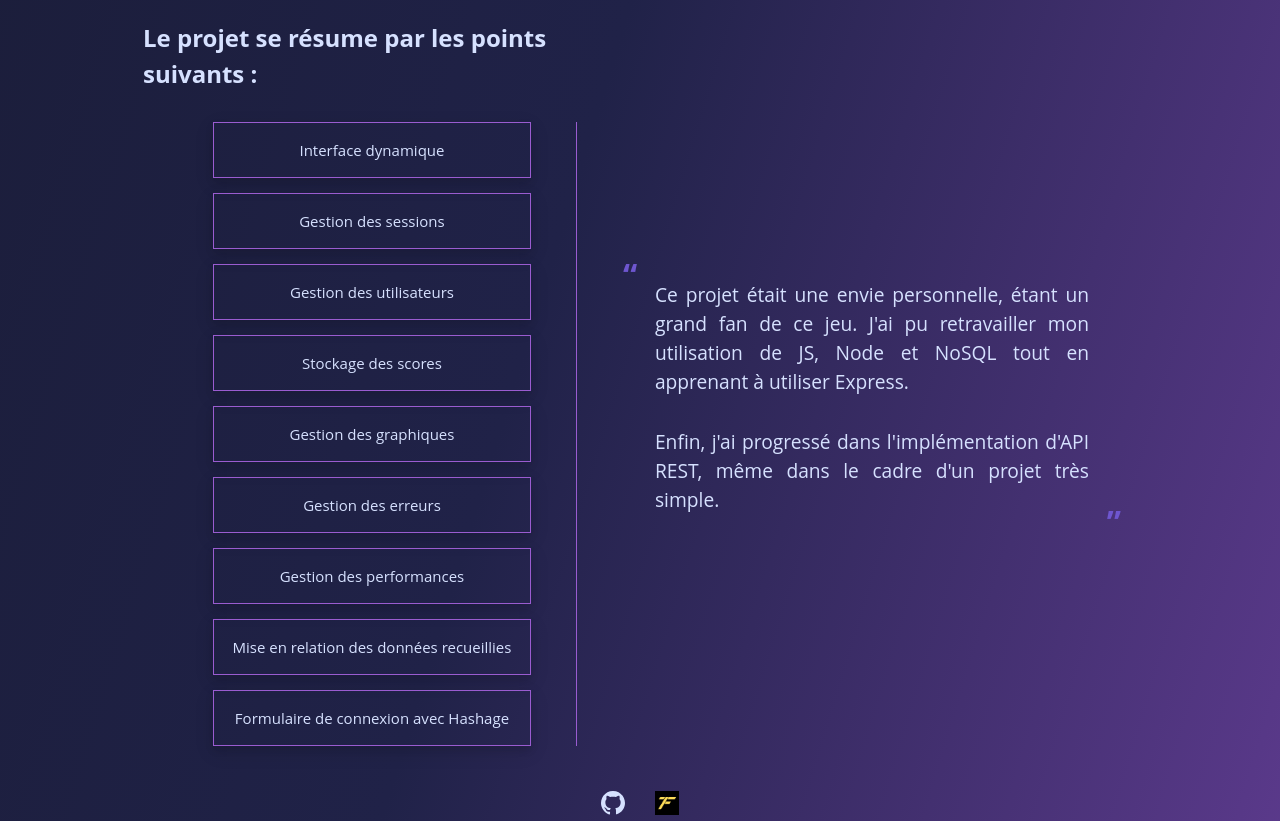
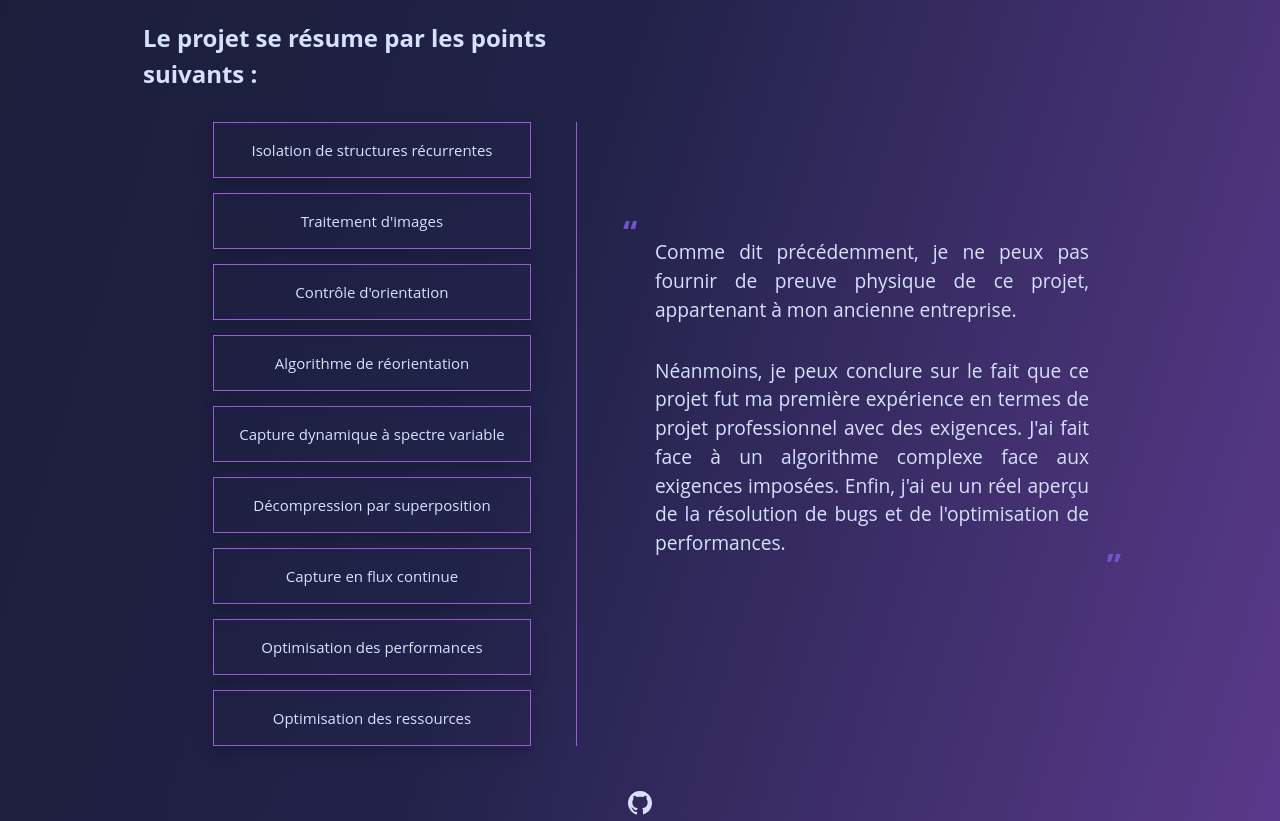
Before and after one commit to ArthurDesmonts/portfolio, a Vue app: page /portfolio/openCV in a window 1280 px wide. Shown: the part 2000-2821 px from the top of the page. Built offline with nearby package versions, Linux system fonts and the light colour scheme.

Commit message:
Ajout de la dernière partie du projet openCV

```diff
--- a/src/components/OpenCV.vue
+++ b/src/components/OpenCV.vue
@@ -36,20 +36,20 @@
         <div class="list-container">
             <p><span class='sub-title-prelist'>Le projet se résume par les points suivants :</span></p>
             <ul class="list">
-                <li>Interface dynamique</li>
-                <li>Gestion des sessions</li>
-                <li>Gestion des utilisateurs</li>
-                <li>Stockage des scores</li>
-                <li>Gestion des graphiques</li>
-                <li>Gestion des erreurs</li>
-                <li>Gestion des performances</li>
-                <li>Mise en relation des données recueillies</li>
-                <li>Formulaire de connexion avec Hashage</li>
+                <li>Isolation de structures récurrentes</li>
+                <li>Traitement d'images</li>
+                <li>Contrôle d'orientation</li>
+                <li>Algorithme de réorientation</li>
+                <li>Capture dynamique à spectre variable</li>
+                <li>Décompression par superposition</li>
+                <li>Capture en flux continue</li>
+                <li>Optimisation des performances</li>
+                <li>Optimisation des ressources</li>
             </ul>
         </div>
         <div class="summary justify-content ">
-            <p>Ce projet était une envie personnelle, étant un grand fan de ce jeu. J'ai pu retravailler mon utilisation de JS, Node et NoSQL tout en apprenant à utiliser Express.</p>
-            <p>Enfin, j'ai progressé dans l'implémentation d'API REST, même dans le cadre d'un projet très simple.</p>
+            <p>Comme dit précédemment, je ne peux pas fournir de preuve physique de ce projet, appartenant à mon ancienne entreprise.</p>
+            <p>Néanmoins, je peux conclure sur le fait que ce projet fut ma première expérience en termes de projet professionnel avec des exigences. J'ai fait face à un algorithme complexe face aux exigences imposées. Enfin, j'ai eu un réel aperçu de la résolution de bugs et de l'optimisation de performances.</p>
         </div>
       </div>
       <div class="link-button">
@@ -57,9 +57,6 @@
             <svg xmlns="http://www.w3.org/2000/svg" width="24" height="24" viewBox="0 0 24 24">
               <path d="M12 0C5.37 0 0 5.37 0 12c0 5.3 3.438 9.8 8.205 11.385.6.11.82-.26.82-.577v-2.165c-3.338.726-4.042-1.61-4.042-1.61-.546-1.387-1.333-1.757-1.333-1.757-1.09-.745.083-.73.083-.73 1.205.085 1.84 1.24 1.84 1.24 1.07 1.835 2.807 1.305 3.492.998.108-.775.418-1.305.76-1.605-2.665-.305-5.466-1.335-5.466-5.93 0-1.31.467-2.38 1.235-3.22-.125-.305-.535-1.54.115-3.205 0 0 1.005-.32 3.3 1.23.96-.267 1.98-.4 3-.405 1.02.005 2.04.138 3 .405 2.28-1.55 3.285-1.23 3.285-1.23.655 1.665.245 2.9.12 3.205.77.84 1.235 1.91 1.235 3.22 0 4.61-2.805 5.62-5.475 5.92.43.37.81 1.1.81 2.22v3.285c0 .32.215.695.825.575C20.565 21.795 24 17.295 24 12c0-6.63-5.37-12-12-12z"/>
             </svg>
-          </a>
-          <a href="https://arthurdesmonts.github.io/typeFaster/" target="_blank" class="innerParagraphImage">
-            <img src="../assets/typefasterLogo.png" alt="Typefaster Logo" width="24" height="24">
           </a>
         </div>
     </div>
```
